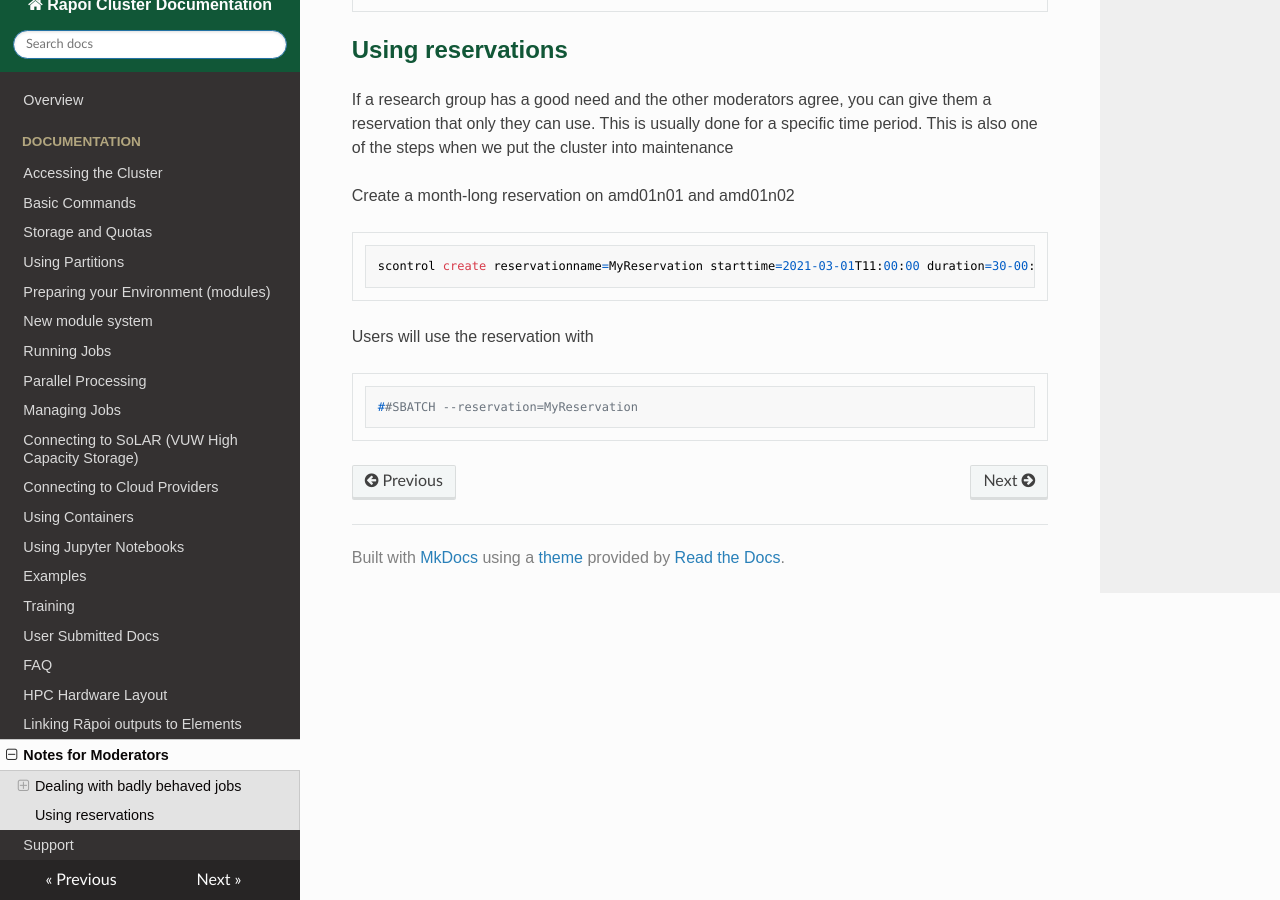
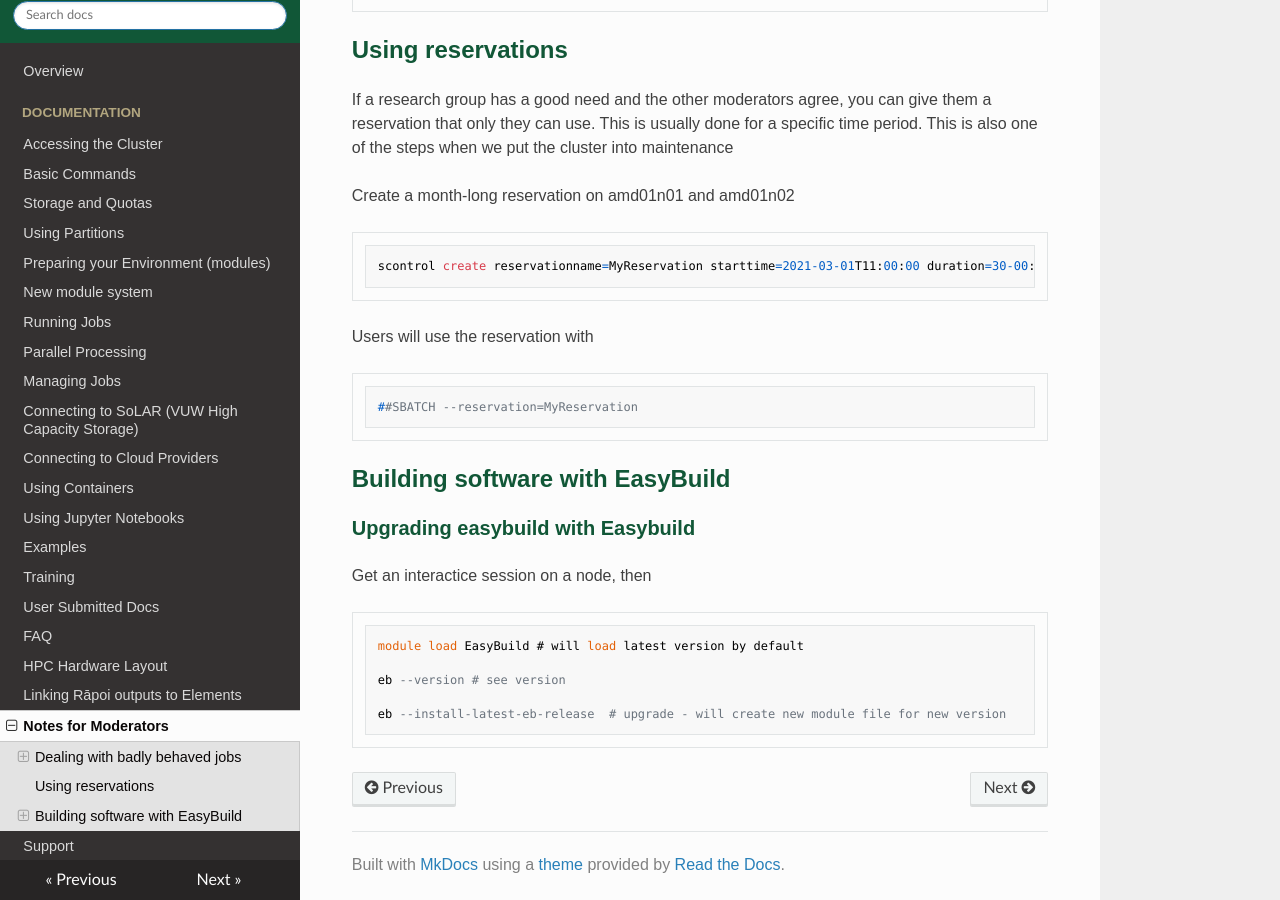
Before and after one commit to vuw-research-computing/raapoi-docs, an MkDocs documentation site: the page built from docs/mods_admins.md, in a window 1280 px wide and 900 px high, scrolled down 1881 px. Built offline with MkDocs 1.6.1, drawn with Linux system fonts in a browser that asks for light colours; nearby versions of some CDN libraries; some web fonts are replaced.

Commit message:
Added update easybuild instructions

````diff
--- a/docs/mods_admins.md
+++ b/docs/mods_admins.md
@@ -85,3 +85,17 @@ Users will use the reservation with
 ```bash
 ##SBATCH --reservation=MyReservation
 ```
+
+## Building software with EasyBuild
+
+### Upgrading easybuild with Easybuild
+
+Get an interactice session on a node, then
+
+```bash
+module load EasyBuild # will load latest version by default
+
+eb --version # see version
+
+eb --install-latest-eb-release  # upgrade - will create new module file for new version
+```
````
